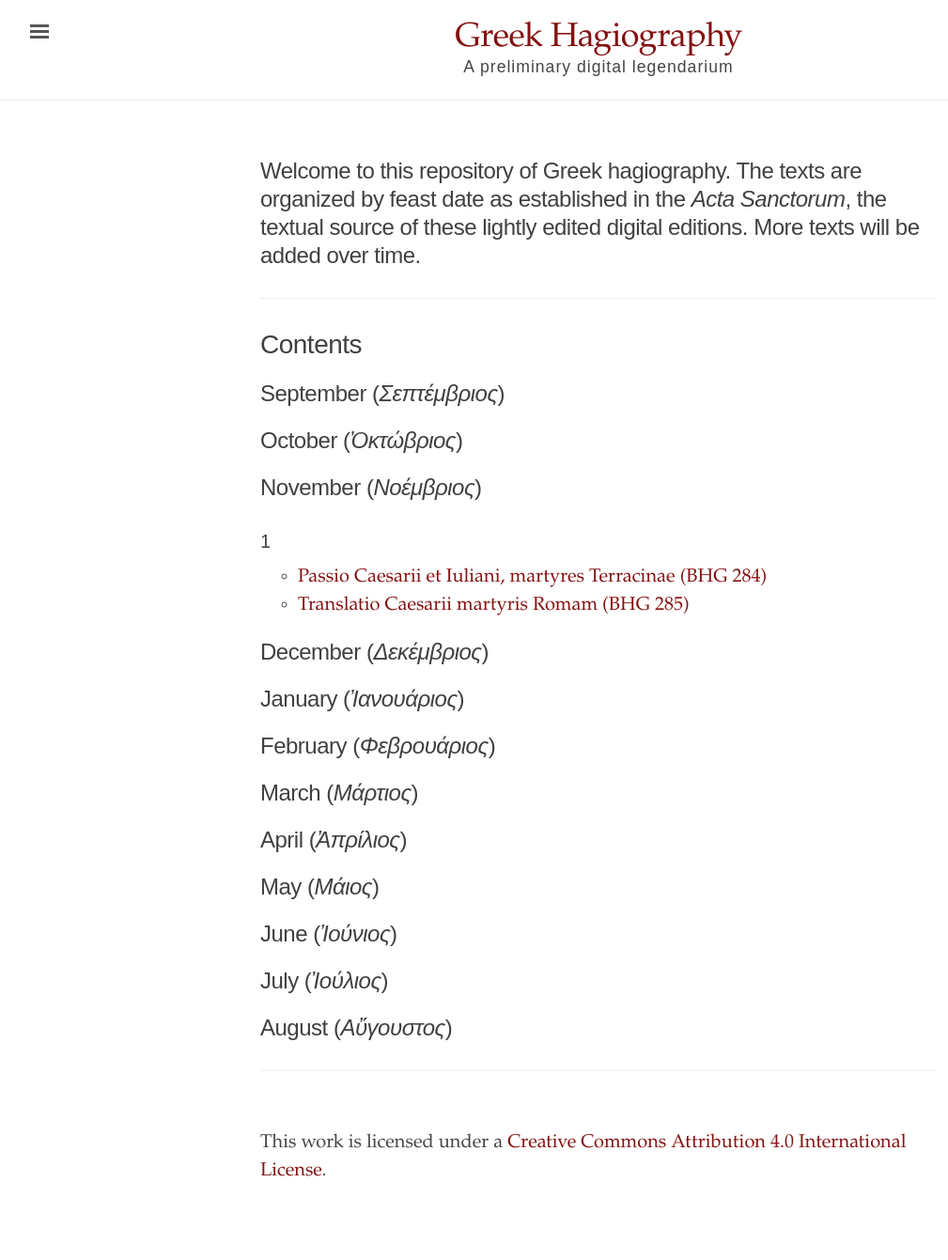
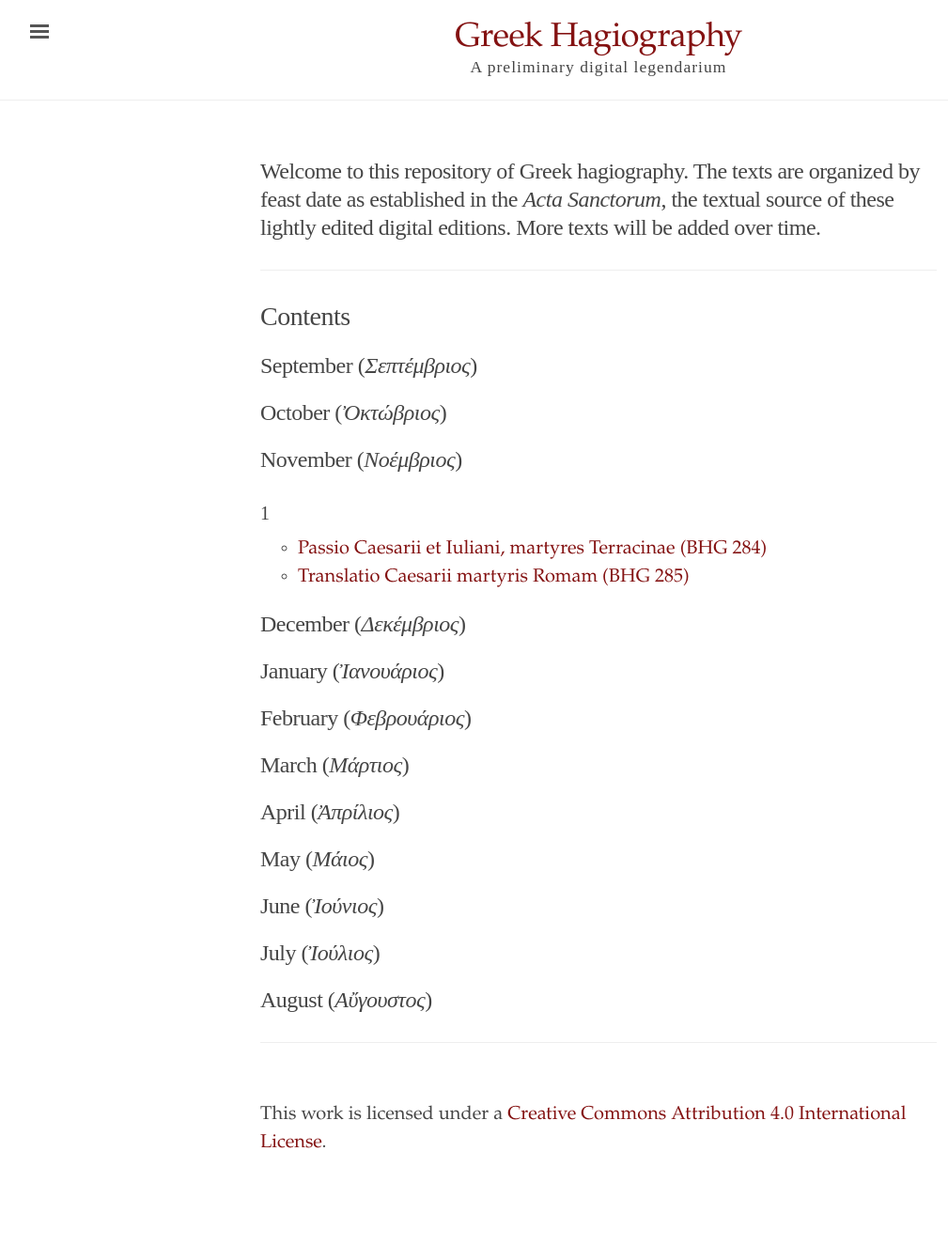
Before and after one commit to cjkoepke1/greek-hagiography, a Jekyll site: the page built from index.md, in a window 1280 px wide. Shown: the whole page at 94% size, without its empty margins (3-1012 px from the left). Built offline with Jekyll 4.4.1, drawn with Linux system fonts in a browser that asks for light colours; after the commit the page ends 1311 px from its top, so only the background shows below that.

Commit message:
update heading font to times and color to 454545

```diff
--- a/assets/css/style.scss
+++ b/assets/css/style.scss
@@ -11,7 +11,7 @@
 
 /* Fonts */
 $main-font: "Palatino Linotype", "Book Antiqua", Palatino, serif;
-$heading-font: sans-serif;
+$heading-font: "Times New Roman", Times, serif;
 $regular-font-size: 1.25em; /* 20px / 16px = 1.25em; support text resizing in all browsers */
 
 
@@ -22,7 +22,7 @@
 */
 
 $text-color: #454545;
-$heading-color: #404040;
+$heading-color: #454545;
 $link-color: #841212;
 
 @import "ed";
```
